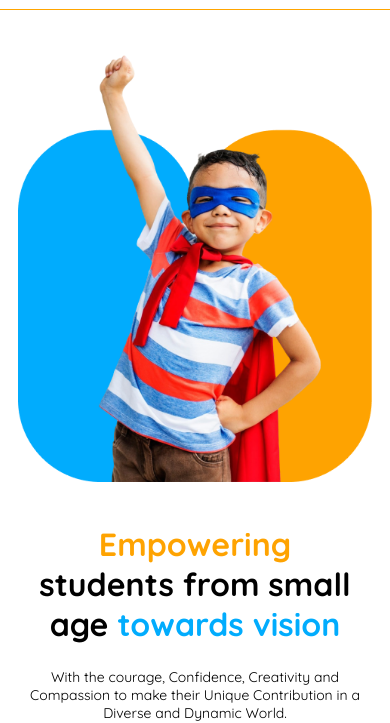
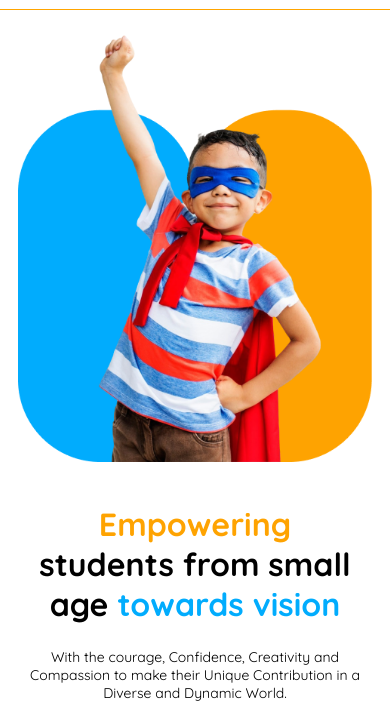
Before and after one commit to Akram-Sa/Kids-School, a plain HTML site: page index.html in a window 390 px wide. Shown: the part 87-810 px from the top of the page. Drawn offline with Linux system fonts and the light colour scheme.

Commit message:
fix some responsive issue

```diff
--- a/styles/style.css
+++ b/styles/style.css
@@ -75,7 +75,7 @@
   gap: 80px;
   justify-content: space-between;
   align-items: center;
-  padding: 0 140px;
+  margin: 30px 140px 30px 140px;
   /* padding-inline: 140px; */
 }
 .banner-image {
@@ -84,7 +84,7 @@
 }
 .banner-text {
   /* width:100%; */
-  height: 331px;
+  /* height: 331px; */
 }
 .banner-heading {
   font-size: 65px;
@@ -431,7 +431,7 @@ section {
     margin-top: 20px;
     width: 100%;
     gap: 20px;
-    padding: 0;
+    margin: 0px;
   }
   .banner-image {
     padding: 18px;
@@ -545,7 +545,6 @@ section {
   .footer-logo {
     align-items: center;
     width: 200px;
-    border: 1px solid;
     gap: 10px;
   }
 
```
